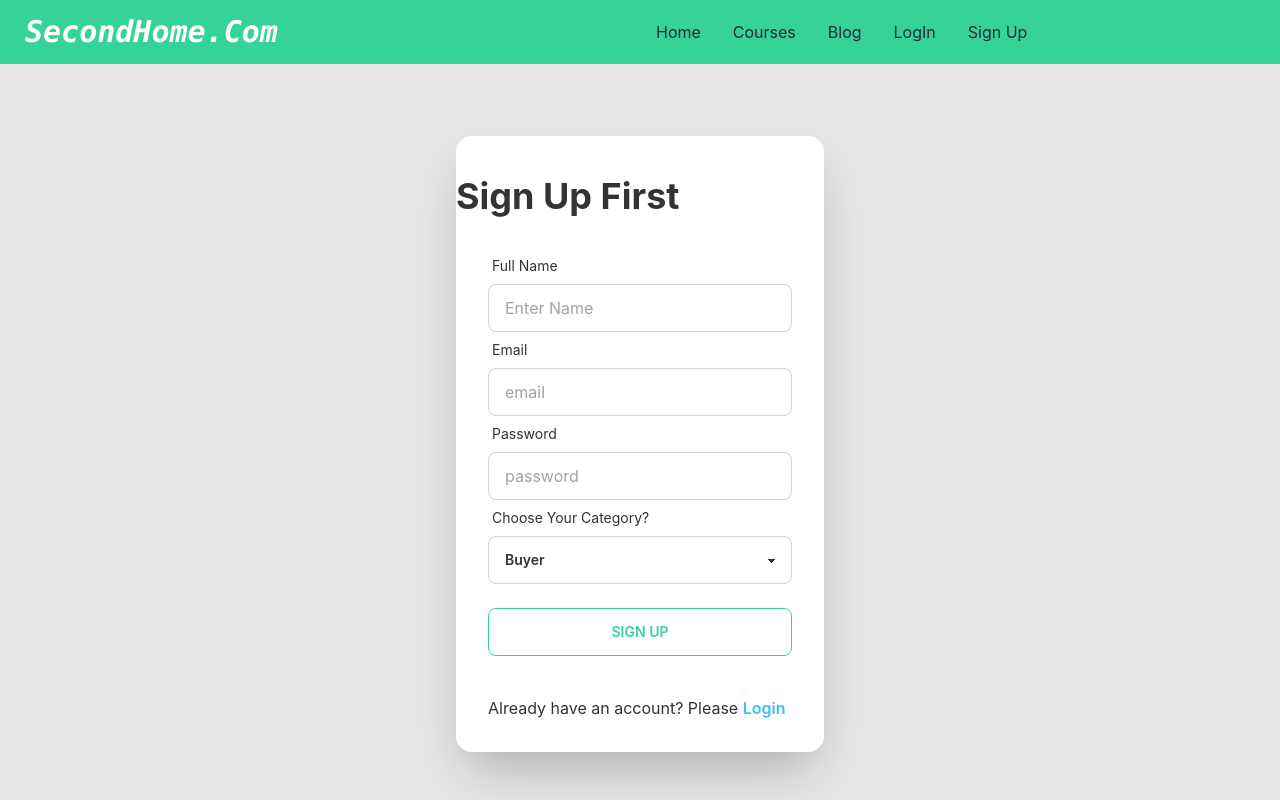
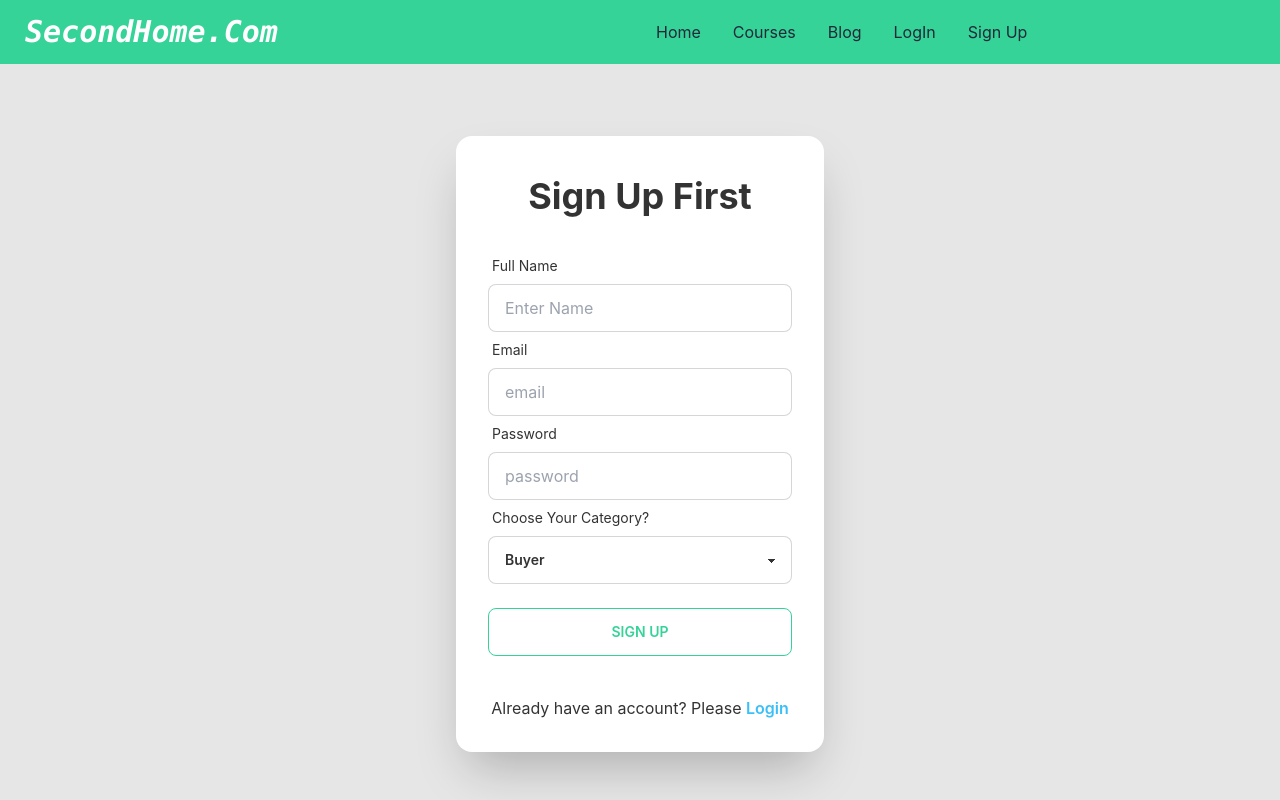
Before and after one commit to noor16mustafa/secondHome-dot-com-client, a React (Create React App) app: page /register in a window 1280 px wide. Shown: the top 800 px of the page. Built offline with nearby package versions, Linux system fonts and the light colour scheme; no server answers.

Commit message:
registration added

```diff
--- a/src/App.js
+++ b/src/App.js
@@ -1,4 +1,5 @@
 
+import { Toaster } from 'react-hot-toast';
 import { RouterProvider } from 'react-router-dom';
 import './App.css';
 import { router } from './routes/router';
@@ -7,6 +8,7 @@ function App() {
   return (
     <div className="">
       <RouterProvider router={router}></RouterProvider>
+      <Toaster></Toaster>
     </div>
   );
 }
--- a/src/Pages/Register/Register.js
+++ b/src/Pages/Register/Register.js
@@ -1,15 +1,60 @@
-import React from 'react';
+import React, { useContext } from 'react';
+import toast from 'react-hot-toast';
 import { Link } from 'react-router-dom';
+import { AuthContext } from '../../contexts/AuthProvider';
 
 const Register = () => {
+    const { createUser, updateUser } = useContext(AuthContext);
+    const handleSignUp = event => {
+        event.preventDefault();
+        const form = event.target;
+        const name = form.name.value;
+        const email = form.email.value;
+        const password = form.password.value;
+        const role = form.role.value;
+
+        createUser(email, password)
+            .then(result => {
+                const user = result.user;
+                console.log(user);
+                toast.success('Sign Up Successful');
+                const userInfo = {
+                    displayName: name
+                }
+                updateUser(userInfo)
+                    .then(() => {
+                        saveUser(name, email, role);
+                    })
+                    .catch(err => console.log(err));
+            })
+            .catch(error => {
+                console.log(error)
+
+            });
+    }
+
+    const saveUser = (name, email, role) => {
+        const user = { name, email, role };
+        fetch('http://localhost:5000/users', {
+            method: 'POST',
+            headers: {
+                'content-type': 'application/json'
+            },
+            body: JSON.stringify(user)
+        })
+            .then(res => res.json())
+            .then(data => {
+                console.log(data);
+            })
+    }
     return (
         <div className="hero  bg-base-200 ">
             <div className="hero-content w-3/5">
 
-                <div className="card  w-1/2 shadow-2xl bg-base-100 mt-14 mb-14">
+                <div className="card  w-1/2 shadow-2xl bg-base-100 mt-14 mb-14 text-center">
                     <h1 className="text-4xl font-bold pt-10"> Sign Up First</h1>
                     <div className="card-body">
-                        <form>
+                        <form onSubmit={handleSignUp}>
                             <div className="form-control">
                                 <label className="label">
                                     <span className="label-text">Full Name</span>
@@ -34,9 +79,9 @@ const Register = () => {
                                     <span className="label-text">Choose Your Category?</span>
 
                                 </label>
-                                <select className="select select-bordered">
-                                    <option selected>Buyer</option>
-                                    <option>Seller</option>
+                                <select name='role' className="select select-bordered">
+                                    <option value='Buyer' selected>Buyer</option>
+                                    <option value='Seller'>Seller</option>
 
                                 </select>
 
```
